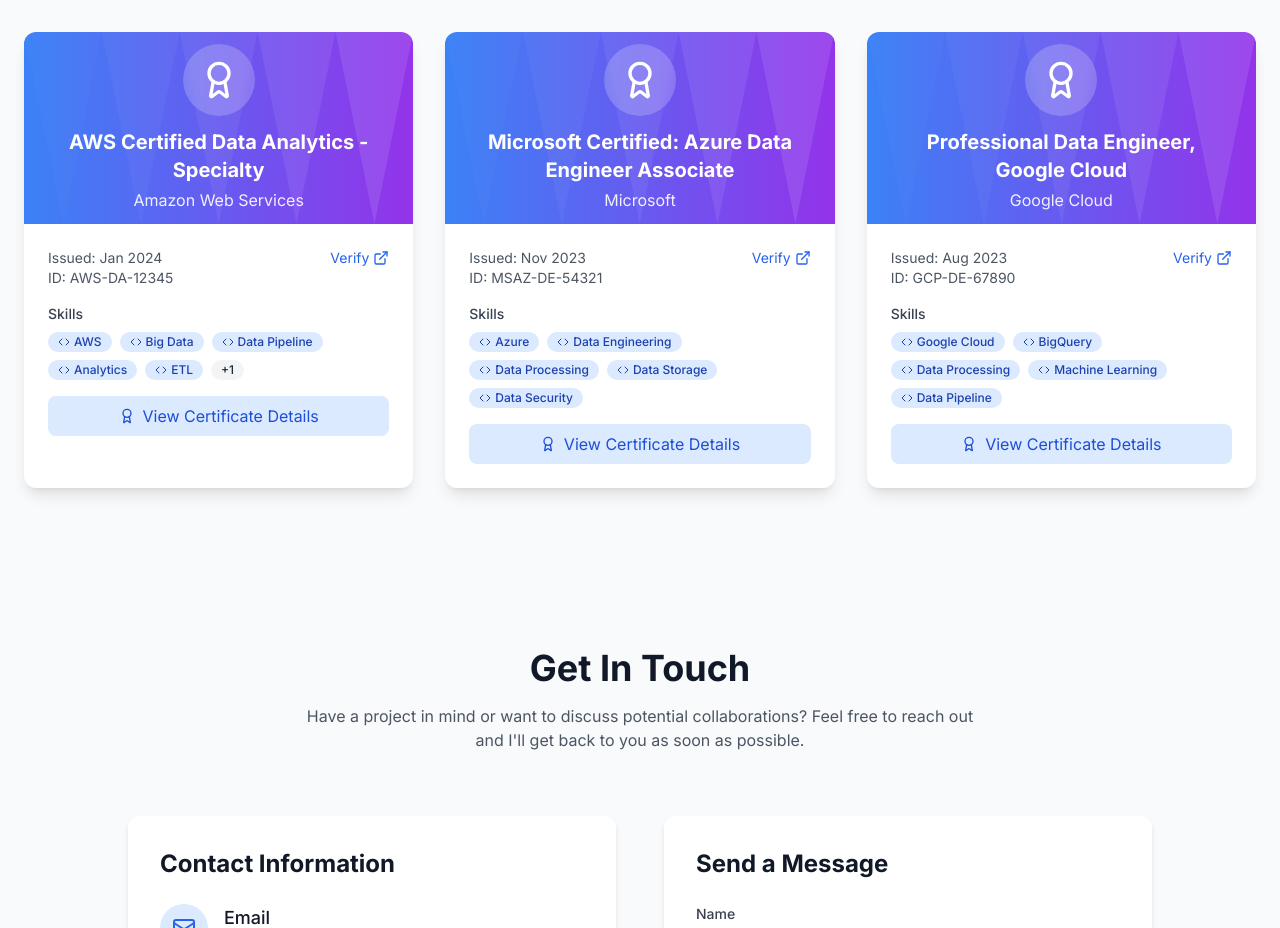
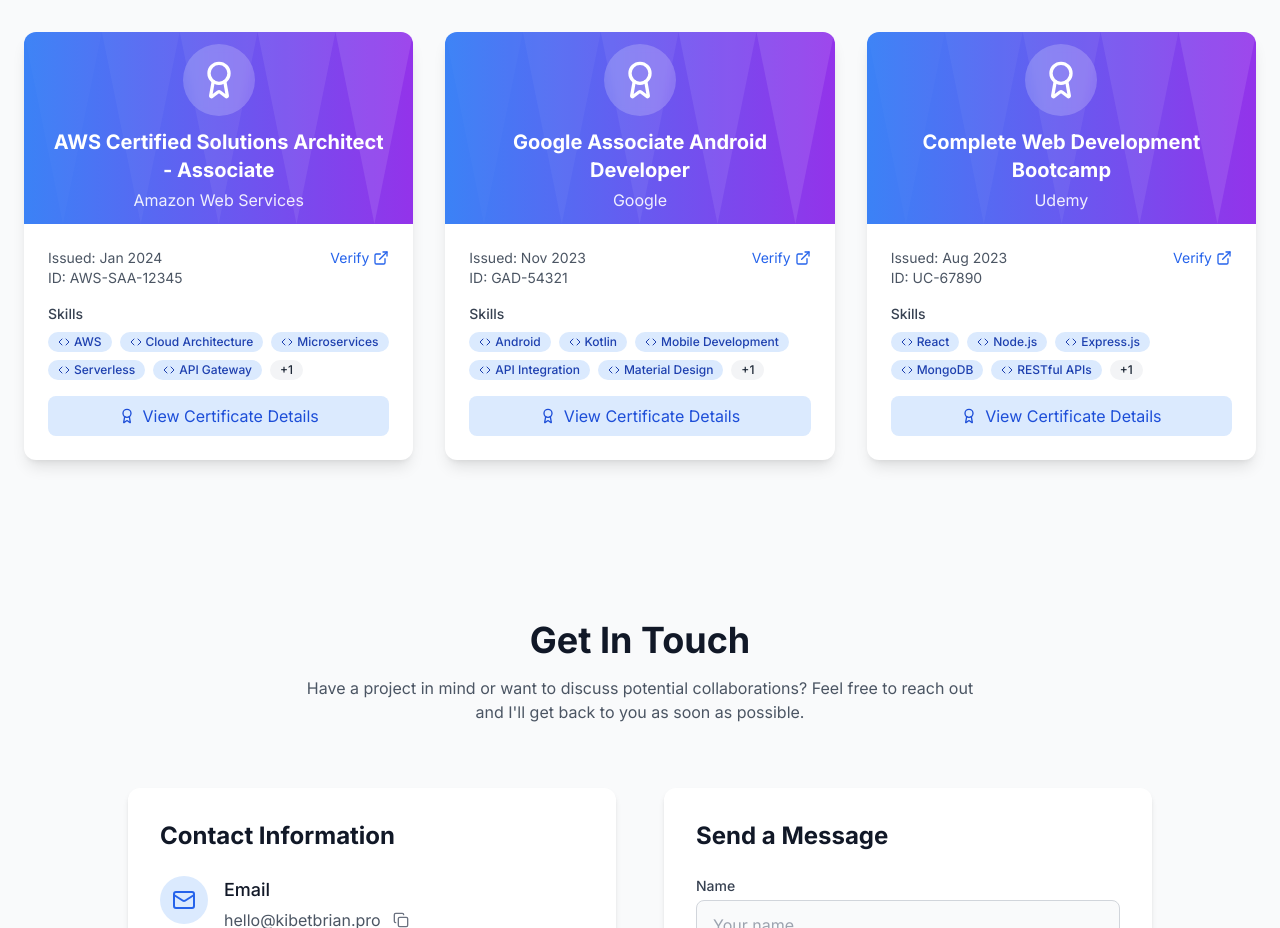
Before and after one commit to kib3tbrian/kbportfolio, a React (Create React App) app: page / in a window 1280 px wide. Shown: the part 7140-8068 px from the top of the page. Built offline with nearby package versions, Linux system fonts and the light colour scheme.

Commit message:
Update certifications.js

```diff
--- a/src/data/certifications.js
+++ b/src/data/certifications.js
@@ -6,38 +6,38 @@
 const certifications = [
   {
     id: 1,
-    title: 'AWS Certified Data Analytics - Specialty',
+    title: 'AWS Certified Solutions Architect - Associate',
     issuer: 'Amazon Web Services',
     date: 'Jan 2024',
-    credentialId: 'AWS-DA-12345',
-    verificationLink: 'https://www.youracclaim.com/badges/aws-data-analytics',
-    image: '/certifications/aws-data-analytics.webp',
-    skills: ['AWS', 'Big Data', 'Data Pipeline', 'Analytics', 'ETL', 'Data Lake'],
-    description: 'Validates technical expertise in designing and implementing AWS services to derive insights from data. Focuses on collection, storage, processing, and visualization of data using AWS services.',
+    credentialId: 'AWS-SAA-12345',
+    verificationLink: 'https://www.youracclaim.com/badges/aws-solutions-architect',
+    image: '/certifications/aws-solutions-architect.webp',
+    skills: ['AWS', 'Cloud Architecture', 'Microservices', 'Serverless', 'API Gateway', 'DevOps'],
+    description: 'Validates technical expertise in designing and implementing scalable, highly available, and fault-tolerant systems on AWS. Focuses on best practices for building secure and robust applications.',
     featured: true
   },
   {
     id: 2,
-    title: 'Microsoft Certified: Azure Data Engineer Associate',
-    issuer: 'Microsoft',
+    title: 'Google Associate Android Developer',
+    issuer: 'Google',
     date: 'Nov 2023',
-    credentialId: 'MSAZ-DE-54321',
-    verificationLink: 'https://www.credly.com/badges/microsoft-azure-data-engineer',
-    image: '/certifications/azure-data-engineer.webp',
-    skills: ['Azure', 'Data Engineering', 'Data Processing', 'Data Storage', 'Data Security'],
-    description: 'Demonstrates ability to design and implement the management, monitoring, security, and privacy of data solutions using Azure data services.',
+    credentialId: 'GAD-54321',
+    verificationLink: 'https://developers.google.com/certification/associate-android-developer',
+    image: '/certifications/google-android-dev.webp',
+    skills: ['Android', 'Kotlin', 'Mobile Development', 'API Integration', 'Material Design', 'Android SDK'],
+    description: 'Professional certification demonstrating proficiency in Android development, including UI/UX implementation, data management, user authentication, and API integration.',
     featured: true
   },
   {
     id: 3,
-    title: 'Professional Data Engineer, Google Cloud',
-    issuer: 'Google Cloud',
+    title: 'Complete Web Development Bootcamp',
+    issuer: 'Udemy',
     date: 'Aug 2023',
-    credentialId: 'GCP-DE-67890',
-    verificationLink: 'https://www.credential.net/google-cloud-data-engineer',
-    image: '/certifications/gcp-data-engineer.webp',
-    skills: ['Google Cloud', 'BigQuery', 'Data Processing', 'Machine Learning', 'Data Pipeline'],
-    description: 'Validates ability to design, build, operationalize, secure, and monitor data processing systems with a focus on security and compliance, scalability and efficiency, reliability, and fidelity.',
+    credentialId: 'UC-67890',
+    verificationLink: 'https://www.udemy.com/certificate/web-development',
+    image: '/certifications/udemy-fullstack.webp',
+    skills: ['React', 'Node.js', 'Express.js', 'MongoDB', 'RESTful APIs', 'Authentication'],
+    description: 'Comprehensive full-stack web development certification covering modern JavaScript frameworks, database design, API development, and deployment strategies.',
     featured: false
   }
 ];
```
